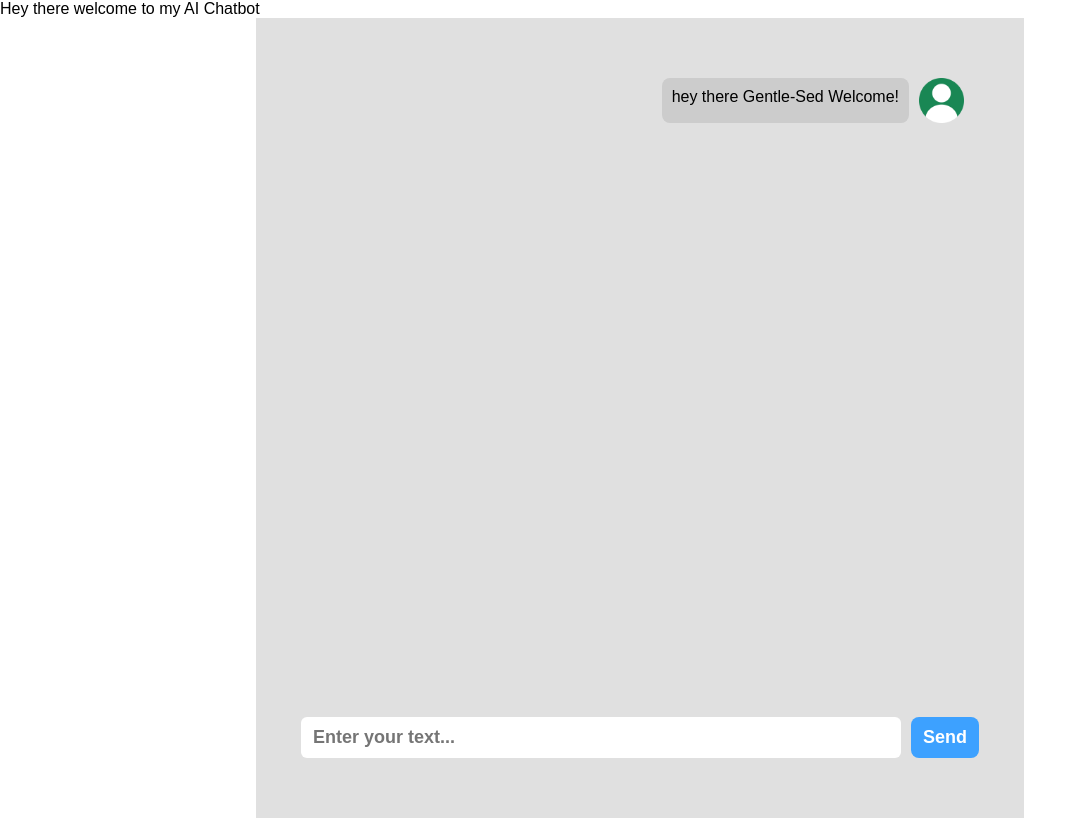
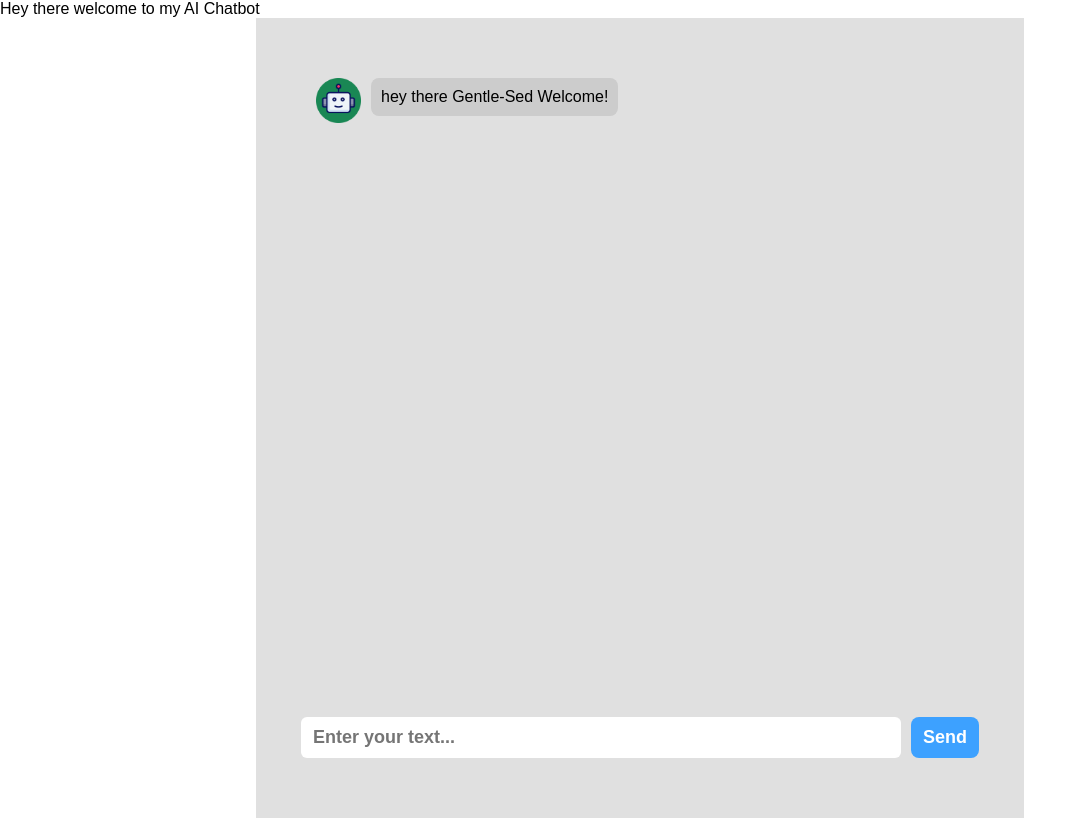
Before and after one commit to sedrickGerards/some-cohort-lessons, a React (Create React App) app in the folder REact JS/demo-app/: page / in a window 1280 px wide. Shown: the whole page, without its empty margins (0-1086 px from the left). Built offline with nearby package versions, Linux system fonts and the light colour scheme.

Commit message:
created and imported a je file containing basic response and calling sending a request calls a or delivers a basic response

```diff
--- a/REact JS/demo-app/src/Components/Message.js
+++ b/REact JS/demo-app/src/Components/Message.js
@@ -1,8 +1,9 @@
 import { useState } from "react";
 import "./message.css";
+import {getOfflineBotReply} from "./Response.js";
 
 // Component for rendering the input field
-function InputMessage({ inputText, handleText }) {
+function InputMessage({ inputText, handleText, handleSend }) {
   return (
     <div className="input-text">
       <input
@@ -10,6 +11,12 @@ function InputMessage({ inputText, handleText }) {
         placeholder="Enter your text..."
         onChange={handleText}
         value={inputText}
+        onKeyDown={(e)=> {
+          if (e.key === "Enter") {
+            handleSend();
+          }
+        }
+        }
       />
     </div>
   );
@@ -17,22 +24,29 @@ function InputMessage({ inputText, handleText }) {
 
 // Component for rendering the "Send" button
 function SendMessage({ handleSend }) {
+
   return (
     <div className="send-button">
-      <button type="button" onClick={handleSend}>
+      <button type="button"
+      onClick={handleSend}>
         Send
       </button>
     </div>
   );
 }
 
+// function EnterKeySendMessage (e){
+//   if(e.key === "Enter"){
+//     handleSend()
+//   }
+// }
 // Main chat component managing messages and input state
 function Message() {
   // State for tracking all messages in the conversation
   const [messages, setMessages] = useState([
     {
       message: "hey there Gentle-Sed Welcome!",
-      sender: "user",
+      sender: "bot",
       id: crypto.randomUUID(),
     },
   ]);
@@ -45,14 +59,24 @@ function Message() {
     setInputText(event.target.value);
   };
 
+
+
   // Called when the "Send" button is clicked
   const handleSend = () => {
+
+    // calling the bot response function
+    const botResponse = getOfflineBotReply(inputText);
     // Add the current inputText as a new message
     setMessages([
       ...messages,
       {
         message: inputText,
         sender: "user",
+        id: crypto.randomUUID(),
+      },
+      {
+        message: botResponse,
+        sender: "bot",
         id: crypto.randomUUID(),
       },
     ]);
@@ -67,13 +91,13 @@ function Message() {
 
   const newMessage = messages.map((message) => {
     return (
-      <div className="message-and-logo-container">
+      <div className="message-and-logo-container" key={message.id}>
         {message.sender === "user" ? (
-          <div className="user-chat">
+          <div className="user-chat" >
             <p>{message.message}</p> <img src="/img/user.png" alt="logo" />
           </div>
         ) : (
-          <div className="bot-chat">
+          <div className="bot-chat" >
             <img src="/img/robot.png" alt="logo" /> <p>{message.message}</p>
           </div>
         )}
@@ -86,7 +110,7 @@ function Message() {
       <div className="new-message-container">{newMessage}</div>
 
       <div className="user-input">
-        <InputMessage inputText={inputText} handleText={handleText} />
+        <InputMessage inputText={inputText} handleText={handleText} handleSend={handleSend}/>
         <SendMessage handleSend={handleSend} />
       </div>
     </div>
--- a/REact JS/demo-app/src/Components/Response.js
+++ b/REact JS/demo-app/src/Components/Response.js
@@ -17,7 +17,7 @@ const response = {
     "Hmm, I'm not sure how to respond to that yet this young man has not taught me well to reply that ... try saying hello or ask for help, time, weather, jokes, etc.",
 };
 
-export function getOfflineBotReply(message = "") {
+export function getOfflineBotReply(message = "", ) {
   const msg = message.toLowerCase();
 
   // Keyword categories
--- a/REact JS/demo-app/src/Components/message.css
+++ b/REact JS/demo-app/src/Components/message.css
@@ -15,24 +15,27 @@
   flex-direction: column;
   position: relative;
 
+
 }
 
 .message-and-logo-container{
 
-  /* display: flex; */
- /* background: #000; */
-/* margin-block-end: 20px; */
-align-content: end;
 margin-block-end: 20px;
 }
 .user-chat{
+  align-items: flex-start;
   display: flex;
   justify-content: flex-end;
+
 }
 
 .bot-chat{
   display: flex;
-  justify-content: flex-end;
+  align-items: flex-start;
+}
+
+.bot-chat img {
+  margin-inline-end: 10px;
 }
 
 .message-and-logo-container p{
@@ -44,6 +47,7 @@ margin-block-end: 20px;
   -moz-border-radius: 8px;
   -ms-border-radius: 8px;
   -o-border-radius: 8px;
+  max-width: 500px;
 }
 
 
@@ -58,19 +62,19 @@ width: 45px;
 /* styling for user inputs area  */
 
 .user-input{
-  /* background: #9ec0e0; */
   display: flex;
   justify-content: center;
-  /* width: 100%;
-  margin: 0 auto; */
+
 
 }
 .new-message-container{
   flex-grow: 1;
+  overflow-y: auto;
 }
 
 .input-text{
   margin-inline-end: 10px;
+
 
 }
 
@@ -79,13 +83,13 @@ width: 45px;
   border-style: none;
   font-size: 18px;
   font-weight: bold;
-  flex: 1;
   padding: 10px 12px;
   border-radius: 6px;
   -webkit-border-radius: 6px;
   -moz-border-radius: 6px;
   -ms-border-radius: 6px;
   -o-border-radius: 6px;
+
 }
 
 
```
